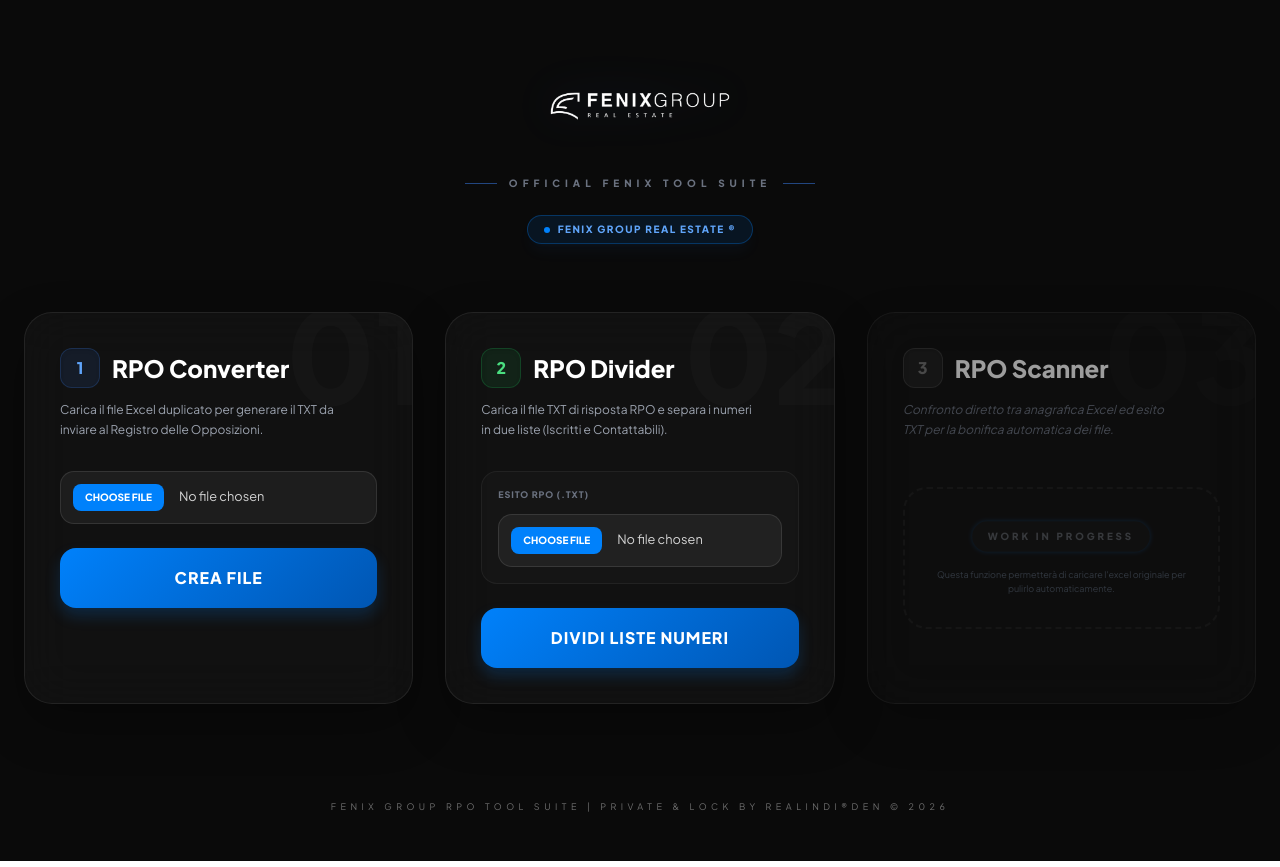
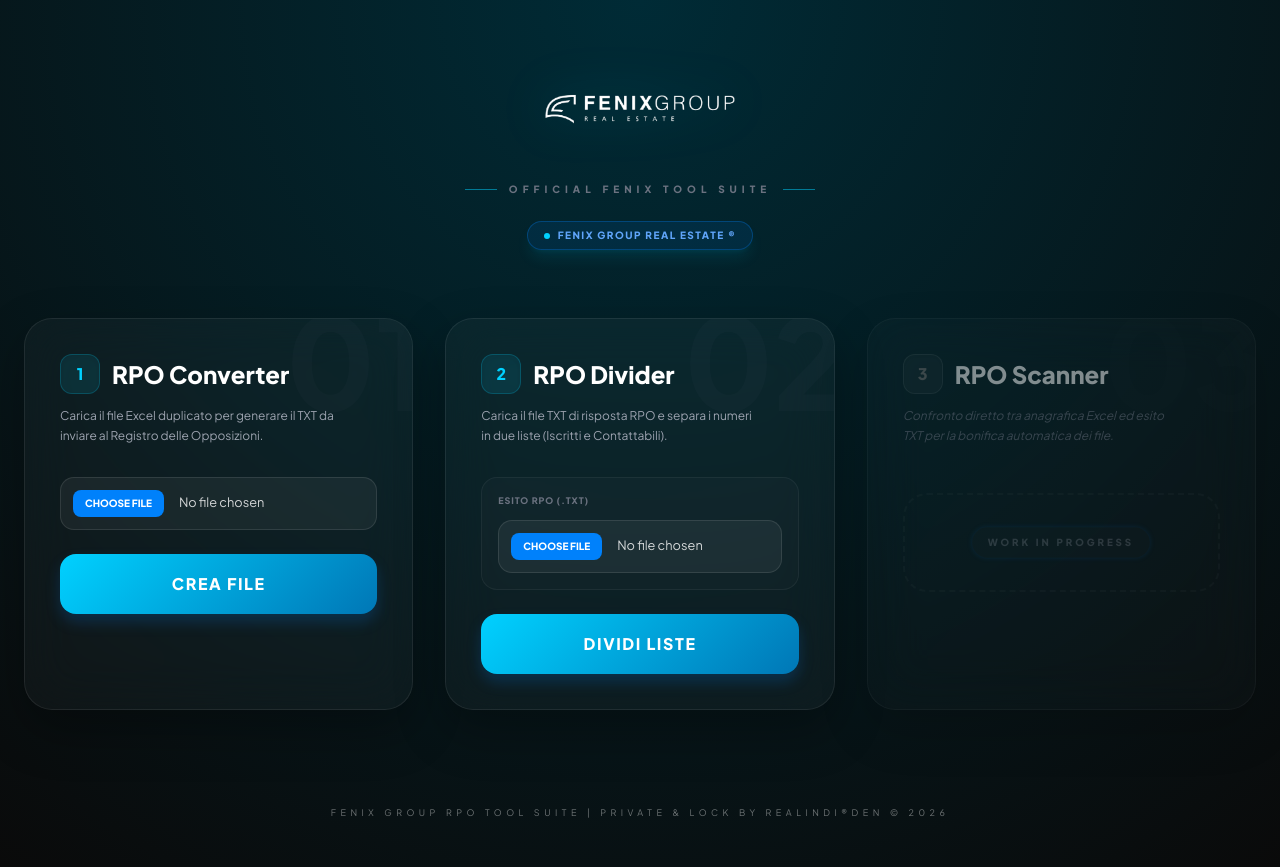
Before and after one commit to IlMara2000/rpo-fenix-app, a Next.js app: page / in a window 1280 px wide. Built offline with nearby package versions, Linux system fonts and the light colour scheme.

Commit message:
Update index.js

```diff
--- a/src/pages/index.js
+++ b/src/pages/index.js
@@ -36,47 +36,50 @@
   };
 
   return (
-    <div className="min-h-screen flex flex-col items-center py-12 px-6 bg-[#0a0a0a] text-white">
+    /* AGGIORNATO: Background con sfumatura radiale azzurra */
+    <div className="min-h-screen flex flex-col items-center py-12 px-6 text-white"
+         style={{ background: 'radial-gradient(circle at top, #002b36 0%, #0a0a0a 100%)' }}>
+
       <Head>
         <title>FENIX GROUP | RPO TOOL</title>
         <meta name="viewport" content="width=device-width, initial-scale=1, maximum-scale=1" />
         <link rel="icon" href="/favicon.ico" />
       </Head>
 
-      {/* 1. HEADER CENTRATO IN ALTO */}
+      {/* 1. HEADER CENTRATO IN ALTO - AGGIORNATO: Logo +5% e ombre azzurre */}
       <header className="w-full max-w-4xl mb-12 flex flex-col items-center">
         <div className="flex justify-center mb-4">
           <img
             src="/logo.png"
             alt="Logo GR Fenix"
-            width="250"
-            height="128"
-            className="h-28 w-auto object-contain drop-shadow-[0_0_20px_rgba(59,130,246,0.2)]"
+            width="263"
+            height="134"
+            className="h-[118px] w-auto object-contain drop-shadow-[0_0_25px_rgba(0,209,255,0.3)]"
           />
         </div>
         <div className="flex items-center justify-center gap-3 mb-6">
-          <span className="h-[1px] w-8 bg-blue-500/50"></span>
+          <span className="h-[1px] w-8 bg-[#00d1ff]/50"></span>
           <p className="text-gray-500 text-[10px] tracking-[0.5em] uppercase font-bold">
             OFFICIAL FENIX TOOL SUITE
           </p>
-          <span className="h-[1px] w-8 bg-blue-500/50"></span>
+          <span className="h-[1px] w-8 bg-[#00d1ff]/50"></span>
         </div>
-        <div className="status-badge shadow-lg shadow-blue-500/5">
-          <span className="dot"></span>
+        <div className="status-badge shadow-lg shadow-[#00d1ff]/10 border-[#00d1ff]/20">
+          <span className="dot" style={{ backgroundColor: '#00d1ff' }}></span>
           {status.msg}
         </div>
       </header>
 
-      {/* CONTENITORE GRID: 1 colonna su Mobile, 3 colonne su PC */}
+      {/* CONTENITORE GRID */}
       <main className="w-full max-w-[1400px] grid grid-cols-1 lg:grid-cols-3 gap-8 items-start">
 
-        {/* 2. STEP 1: CONVERTER (SINISTRA SU PC) */}
-        <section className="box-lavoro relative overflow-hidden group h-full">
-          <div className="absolute -top-6 -right-4 text-9xl font-black text-white/[0.02] select-none group-hover:text-blue-500/[0.04] transition-colors">
+        {/* 2. STEP 1: CONVERTER - AGGIORNATO: Colore azzurro */}
+        <section className="box-lavoro relative overflow-hidden group h-full border-white/5 bg-white/[0.01]">
+          <div className="absolute -top-6 -right-4 text-9xl font-black text-white/[0.02] select-none group-hover:text-[#00d1ff]/[0.04] transition-colors">
             01
           </div>
           <h2 className="text-2xl font-bold mb-3 flex items-center gap-3">
-            <span className="w-10 h-10 rounded-xl bg-blue-500/10 border border-blue-500/20 flex items-center justify-center text-blue-400 text-base shadow-inner">
+            <span className="w-10 h-10 rounded-xl bg-[#00d1ff]/10 border border-[#00d1ff]/20 flex items-center justify-center text-[#00d1ff] text-base shadow-inner">
               1
             </span>
             RPO Converter
@@ -97,31 +100,32 @@
                 try {
                   const res = await runRpoConverter(tempFile);
                   setConverterFiles(res);
-                  setStatus({ msg: "FILE PRONTO PER L'RPO!", type: 'yellow' });
+                  setStatus({ msg: "FILE PRONTO!", type: 'yellow' });
                 } catch (e) { alert("Errore nel file Excel"); }
                 setLoading(false);
               }}
               disabled={loading || !tempFile}
               className="bottone-blu w-full"
+              style={{ background: 'linear-gradient(135deg, #00d1ff 0%, #0077b6 100%)' }}
             >
-              <span>{loading ? "Generazione..." : "Crea File"}</span>
+              <span className="font-bold tracking-widest">{loading ? "ELABORAZIONE..." : "CREA FILE"}</span>
             </button>
             {converterFiles && (
               <div className="grid grid-cols-2 gap-4 animate-in fade-in">
-                <button onClick={() => saveAs(converterFiles.txt, `perinvio${converterFiles.fileName}.txt`)} className="bottone-download text-[10px]">⬇️ TXT ⬇️</button>
-                <button onClick={() => saveAs(converterFiles.zip, `perinvio${converterFiles.fileName}.zip`)} className="bottone-download text-[10px]" style={{ background: 'var(--fenix-blue)', color: 'white' }}>📦 ZIP 📦</button>
+                <button onClick={() => saveAs(converterFiles.txt, `perinvio${converterFiles.fileName}.txt`)} className="bottone-download text-[10px] border-[#00d1ff]/30 text-[#00d1ff]">⬇️ TXT ⬇️</button>
+                <button onClick={() => saveAs(converterFiles.zip, `perinvio${converterFiles.fileName}.zip`)} className="bottone-download text-[10px]" style={{ background: '#00d1ff', color: 'black', fontWeight: 'bold' }}>📦 ZIP 📦</button>
               </div>
             )}
           </div>
         </section>
 
-        {/* 3. STEP 2: DIVIDER (CENTRO SU PC) */}
-        <section className="box-lavoro relative overflow-hidden group h-full">
-          <div className="absolute -top-6 -right-4 text-9xl font-black text-white/[0.02] select-none group-hover:text-green-500/[0.04] transition-colors">
+        {/* 3. STEP 2: DIVIDER - AGGIORNATO: Stile azzurro */}
+        <section className="box-lavoro relative overflow-hidden group h-full border-white/5 bg-white/[0.01]">
+          <div className="absolute -top-6 -right-4 text-9xl font-black text-white/[0.02] select-none group-hover:text-[#00d1ff]/[0.04] transition-colors">
             02
           </div>
           <h2 className="text-2xl font-bold mb-3 flex items-center gap-3">
-            <span className="w-10 h-10 rounded-xl bg-green-500/10 border border-green-500/20 flex items-center justify-center text-green-400 text-base shadow-inner">
+            <span className="w-10 h-10 rounded-xl bg-[#00d1ff]/10 border border-[#00d1ff]/20 flex items-center justify-center text-[#00d1ff] text-base shadow-inner">
               2
             </span>
             RPO Divider
@@ -134,20 +138,20 @@
               <label className="text-[9px] text-gray-500 uppercase block mb-3 font-bold tracking-widest">Esito RPO (.txt)</label>
               <input type="file" name="txtFile" required className="text-[11px] w-full" />
             </div>
-            <button type="submit" disabled={loading} className="bottone-blu w-full">
-              <span>{loading ? "Divisione..." : "Dividi Liste Numeri"}</span>
+            <button type="submit" disabled={loading} className="bottone-blu w-full" style={{ background: 'linear-gradient(135deg, #00d1ff 0%, #0077b6 100%)' }}>
+              <span className="font-bold tracking-widest">{loading ? "DIVISIONE..." : "DIVIDI LISTE"}</span>
             </button>
             {dividerFiles && (
               <div className="pt-6 border-t border-white/10 mt-4 grid grid-cols-2 gap-4 animate-in fade-in">
-                <button type="button" onClick={() => saveAs(dividerFiles.txtUno, `rpo_1_${dividerFiles.fileName}.txt`)} className="bottone-download text-[9px] py-3" style={{ background: '#ef4444', color: 'white' }}>📄 RPO (1)</button>
-                <button type="button" onClick={() => saveAs(dividerFiles.txtZero, `rpo_0_${dividerFiles.fileName}.txt`)} className="bottone-download text-[9px] py-3" style={{ background: '#22c55e', color: 'white' }}>📄 OK (0)</button>
+                <button type="button" onClick={() => saveAs(dividerFiles.txtUno, `rpo_1_${dividerFiles.fileName}.txt`)} className="bottone-download text-[9px] py-3" style={{ background: '#ef4444', color: 'white', border: 'none' }}>📄 RPO (1)</button>
+                <button type="button" onClick={() => saveAs(dividerFiles.txtZero, `rpo_0_${dividerFiles.fileName}.txt`)} className="bottone-download text-[9px] py-3" style={{ background: '#22c55e', color: 'white', border: 'none' }}>📄 OK (0)</button>
               </div>
             )}
           </form>
         </section>
 
-        {/* 4. STEP 3: SCANNER WIP (DESTRA SU PC) */}
-        <section className="box-lavoro relative overflow-hidden group h-full border-dashed border-white/10 opacity-60">
+        {/* 4. STEP 3: SCANNER WIP */}
+        <section className="box-lavoro relative overflow-hidden group h-full border-dashed border-white/10 opacity-50">
           <div className="absolute -top-6 -right-4 text-9xl font-black text-white/[0.01] select-none">
             03
           </div>
@@ -164,9 +168,6 @@
              <div className="animate-pulse bg-white/5 px-4 py-2 rounded-full text-[10px] font-bold tracking-[0.3em] uppercase text-gray-400">
                Work In Progress
              </div>
-             <p className="text-[9px] text-gray-600 mt-4 text-center px-6">
-               Questa funzione permetterà di caricare l'excel originale per pulirlo automaticamente.
-             </p>
           </div>
         </section>
 
```
